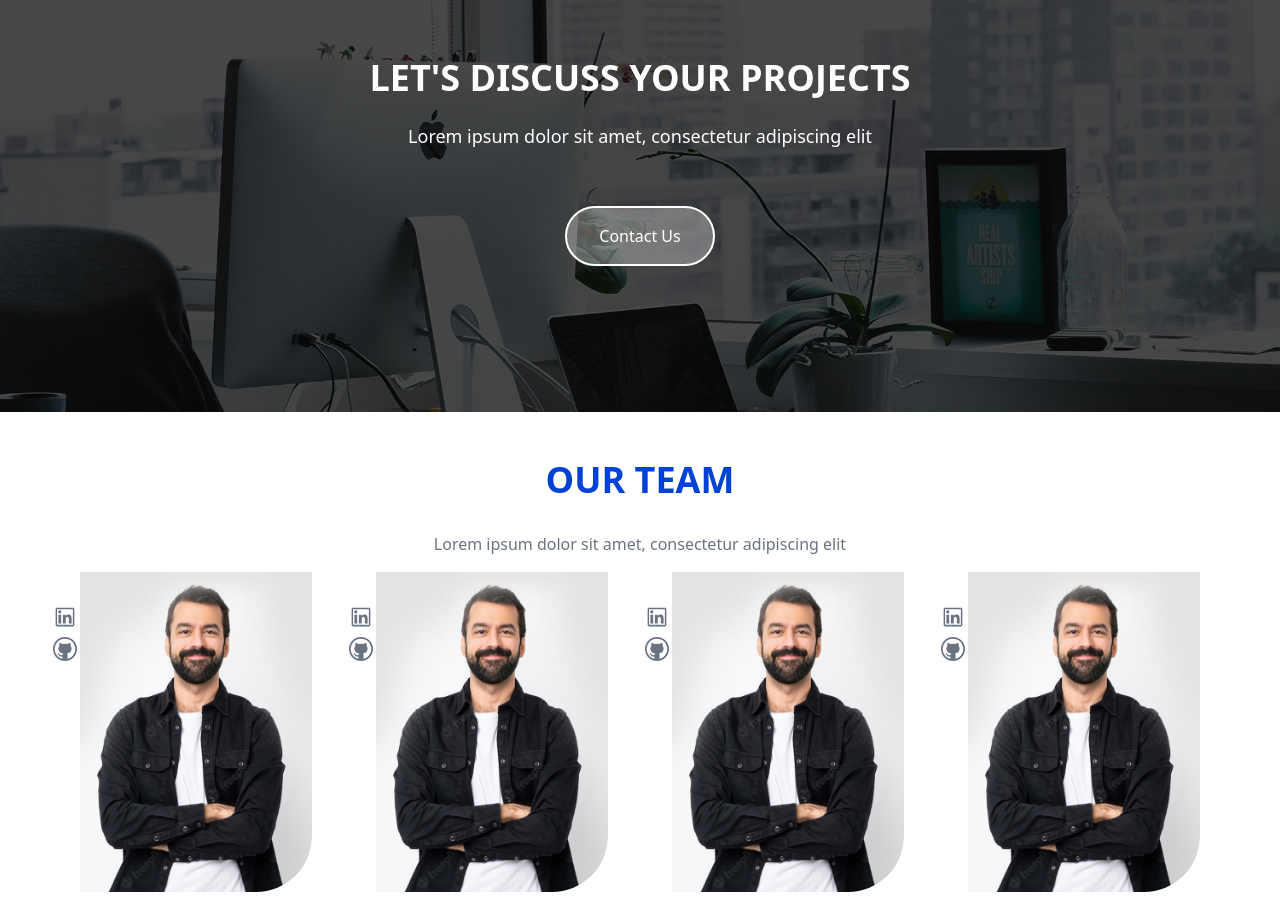
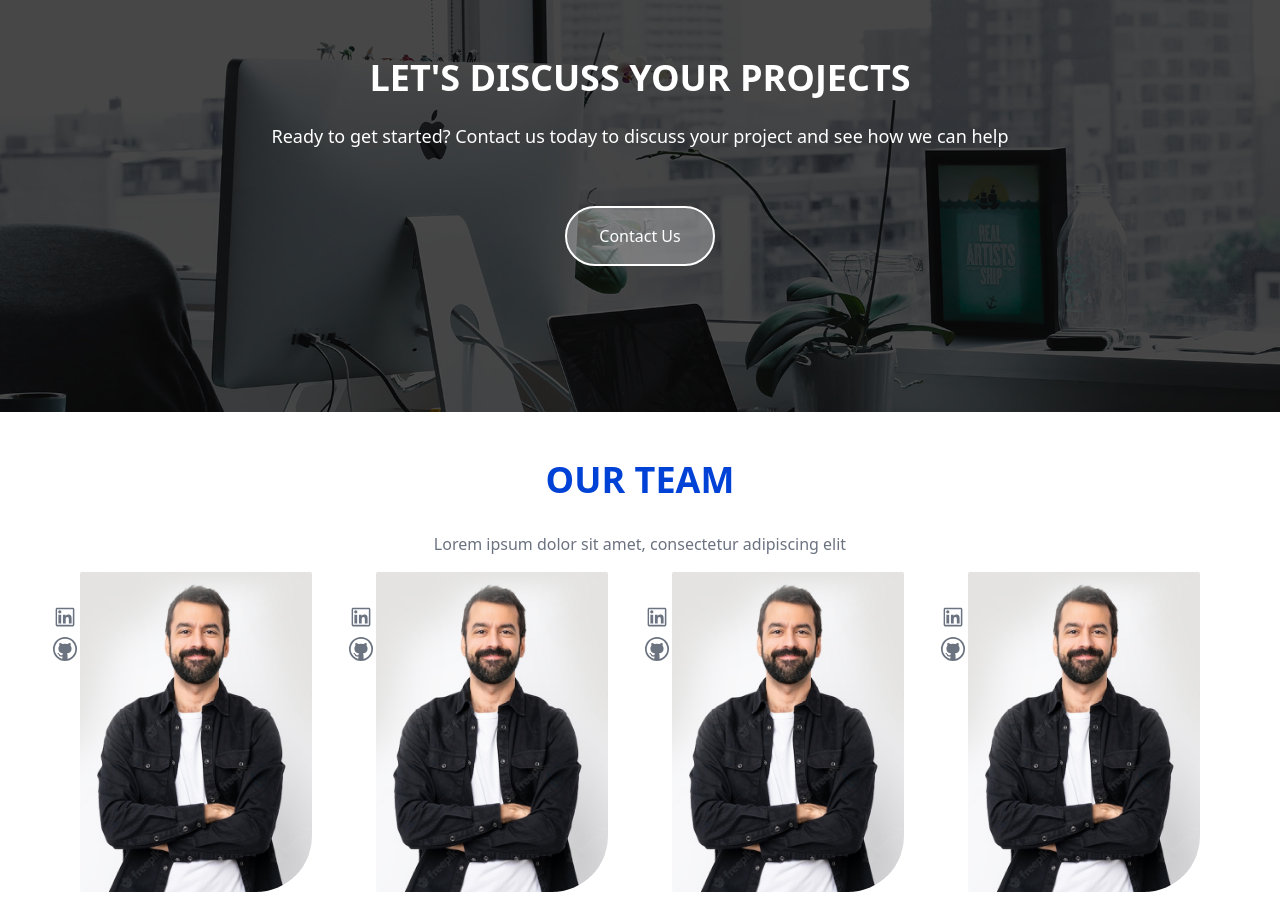
Before and after one commit to mk-muzzammil/DevYaar-Portfolio-Website, a React (Vite) app: page / in a window 1280 px wide. Shown: the part 3720-4639 px from the top of the page. Built offline with nearby package versions, Linux system fonts and the light colour scheme.

Commit message:
Content for Discuss Page

```diff
--- a/src/components/DiscussProjects/DiscussProject.jsx
+++ b/src/components/DiscussProjects/DiscussProject.jsx
@@ -15,7 +15,7 @@ const DiscussProject = () => {
           Let's Discuss your Projects
         </h1>
         <p className="text-sm sm:text-base md:text-lg lg:text-lg mb-6">
-          Lorem ipsum dolor sit amet, consectetur adipiscing elit
+          Ready to get started? Contact us today to discuss your project and see how we can help
         </p>
         <button
           type="button"
```
